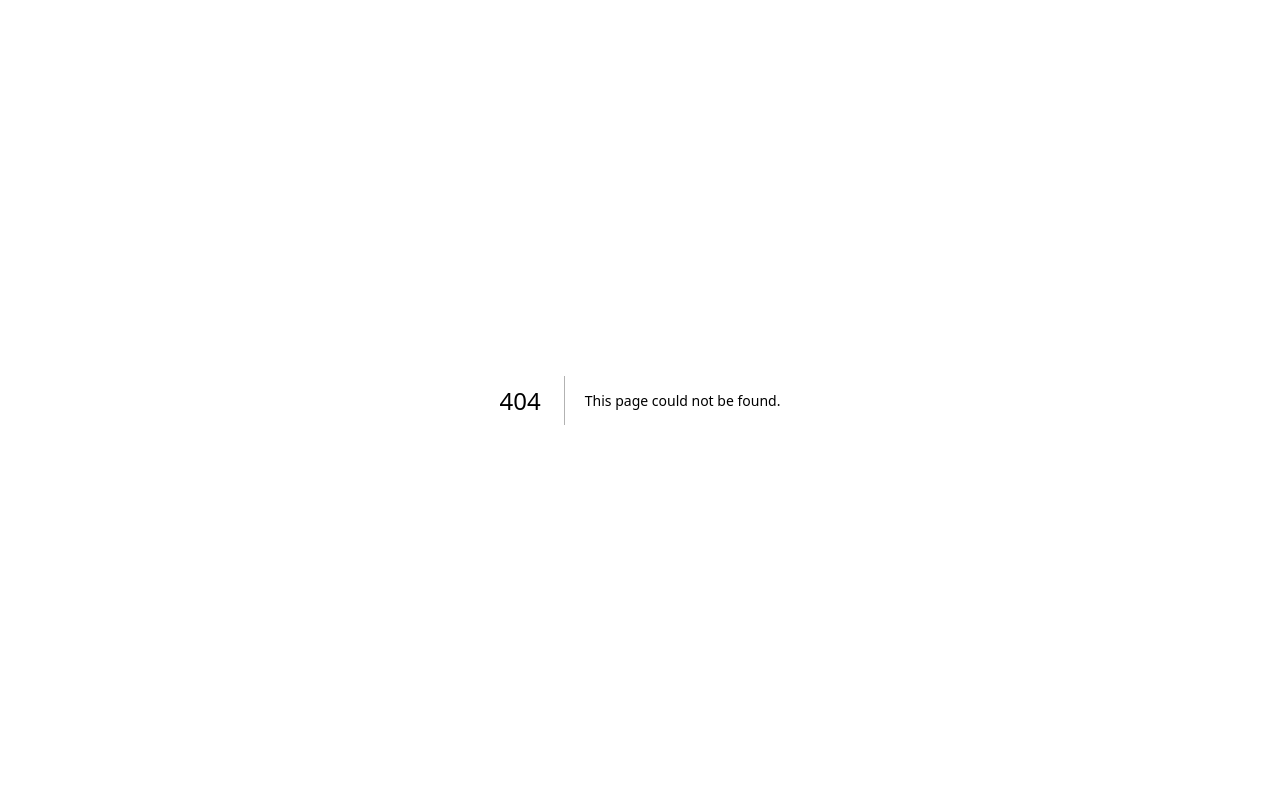
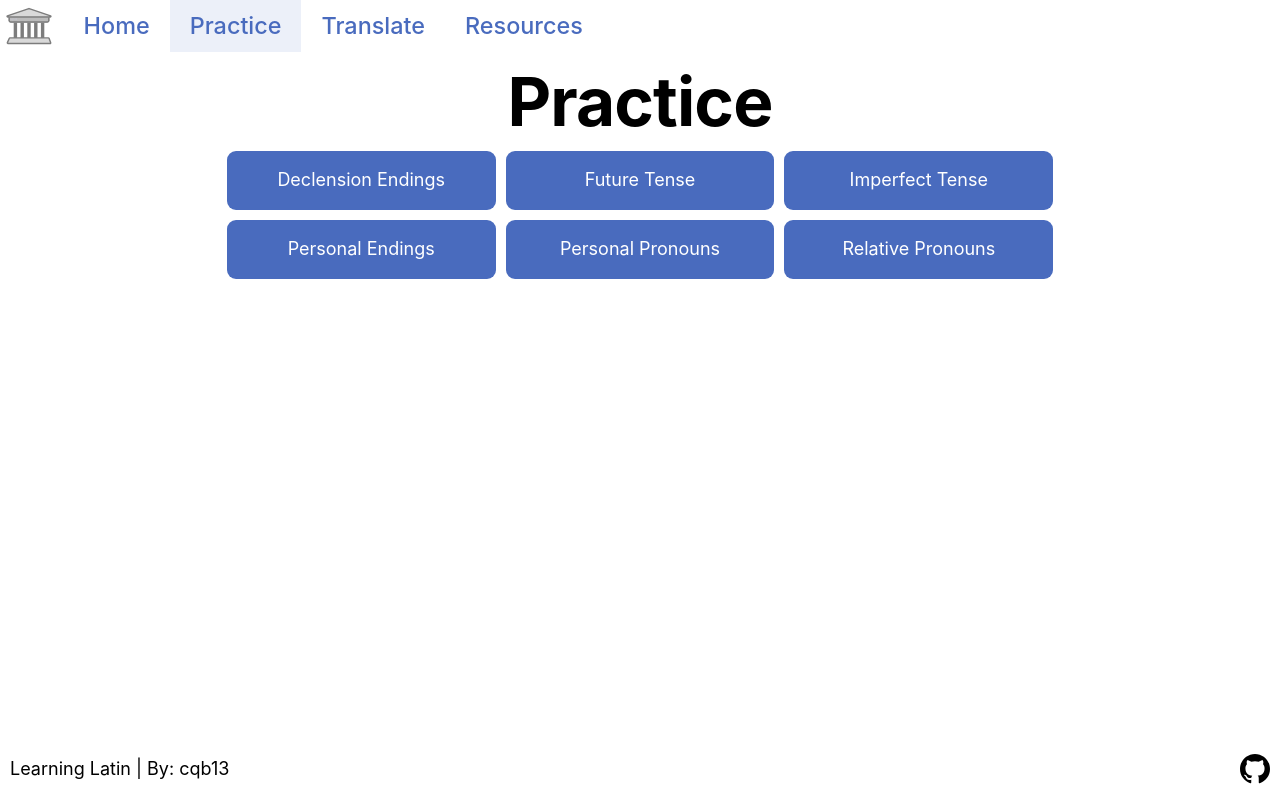
Before and after one commit to cqb13/Learning-Latin, a Next.js app: page /practice in a window 1280 px wide. Before the commit this address had no page. Built offline with nearby package versions, Linux system fonts and the light colour scheme.

Commit message:
🖋 New nav style & 🔙 Change name back to practice

```diff
--- a/components/nav/nav.module.css
+++ b/components/nav/nav.module.css
@@ -1,17 +1,20 @@
 .nav {
   display: flex;
-  padding: 0.5rem;
+  padding-left: 0.2rem;
+  padding-right: 0.2rem;
+}
+
+.logo {
+  margin-right: 10px;
 }
 
 .active {
-  border-radius: 0.5rem;
-  background-color: rgb(68, 68, 68, 0.1);
-  backdrop-filter: blur(10px);
+  background-color: rgb(73, 107, 190, 0.1);
 }
 
 .scrolled {
-  border-bottom: 2px solid rgb(68, 68, 68, 0.1);
   backdrop-filter: blur(10px);
+  box-shadow: rgb(68, 68, 68, 0.1) 0px 2px 0px;
 }
 
 .link {
@@ -19,14 +22,18 @@
   font-size: 1.3rem;
   font-weight: 500;
   padding: 0.3rem;
+  padding-left: 1rem;
+  padding-right: 1rem;
   border: 2px solid rgb(68, 68, 68, 0);
   transition: 0.25s;
 }
 
 .link:hover {
   text-decoration: none;
-  border: 2px solid rgb(68, 68, 68, 0.1);
-  border-radius: 0.5rem;
+}
+
+.link:hover {
+  background-color: rgb(73, 107, 190, 0.1);
 }
 
 .pageTitleContainer {
@@ -40,7 +47,6 @@
 .linkContainer {
   display: flex;
   align-items: center;
-  gap: 10px;
 }
 
 @media (max-width: 800px) {
--- a/components/nav/nav.tsx
+++ b/components/nav/nav.tsx
@@ -8,7 +8,7 @@ import Link from "next/link";
 const NavBar = ({ title, back }: { title?: string; back?: boolean }) => {
   const routes = [
     ["Home", "/"],
-    ["Learn", "/learn"],
+    ["Practice", "/practice"],
     ["Translate", "/translate"],
     ["Resources", "/resources"]
   ];
@@ -22,6 +22,13 @@ const NavBar = ({ title, back }: { title?: string; back?: boolean }) => {
         : ""}`}
     >
       <div className={styles.linkContainer}>
+        <Image
+          src="/favicon.svg"
+          alt="icon"
+          width={50}
+          height={50}
+          className={styles.logo}
+        />
         {routes.map(([name, path]) =>
           <Link
             href={path}
@@ -30,6 +37,7 @@ const NavBar = ({ title, back }: { title?: string; back?: boolean }) => {
               : ""} ${styles.link}`}
           >
             {name}
+            {router.pathname === path && <div className={styles.slide} />}
           </Link>
         )}
       </div>
--- a/pages/learn.tsx
+++ b/pages/practice.tsx
@@ -1,27 +1,28 @@
 import utilStyles from "../styles/utils.module.css";
 import Layout from "../components/layout/layout";
 import Button from "../components/button/button";
-import styles from "../styles/learn.module.css";
+import styles from "../styles/practice.module.css";
 
 const Practice = () => {
   const practiceRoutes = [
-    ["Declension Endings", "/learn/declension-endings"],
-    ["Future Tense", "/learn/future-tense"],
-    ["Personal Endings", "/learn/personal-endings"],
-    ["Personal Pronouns", "/learn/personal-pronouns"],
-    ["Relative Pronouns", "/learn/relative-pronouns"]
+    ["Declension Endings", "/practice/declension-endings"],
+    ["Future Tense", "/practice/future-tense"],
+    ["Imperfect Tense", "/practice/imperfect-tense"],
+    ["Personal Endings", "/practice/personal-endings"],
+    ["Personal Pronouns", "/practice/personal-pronouns"],
+    ["Relative Pronouns", "/practice/relative-pronouns"]
   ];
 
   return (
-    <Layout title="Learn">
+    <Layout title="practice">
       <section className={utilStyles.container}>
         <div className={utilStyles.heading2Xl}>
-          <h1>Learn</h1>
+          <h1>Practice</h1>
         </div>
         <section className={styles.practiceNav}>
           {practiceRoutes.map(route =>
             <Button
-              link={`/learn/${route[0].toLowerCase().replace(" ", "-")}`}
+              link={`/practice/${route[0].toLowerCase().replace(" ", "-")}`}
               class={`${utilStyles.twoWidth} ${styles.practiceLink}`}
             >
               {route[0]}
```
Also changed, not shown: lib/data/practice/imperfect-tense.ts (added, +30 -0 lines), pages/practice/[id].tsx (renamed from pages/learn/[id].tsx, +10 -6 lines), lib/data/practice/declensions.ts (renamed from lib/data/learn/declensions.ts), lib/data/practice/future-tense.ts (renamed from lib/data/learn/future-tense.ts), lib/data/practice/personal-endings.ts (renamed from lib/data/learn/personal-endings.ts), lib/data/practice/personal-pronouns.ts (renamed from lib/data/learn/personal-pronouns.ts), lib/data/practice/relative-pronouns.ts (renamed from lib/data/learn/relative-pronouns.ts), styles/practice.module.css (renamed from styles/learn.module.css).
